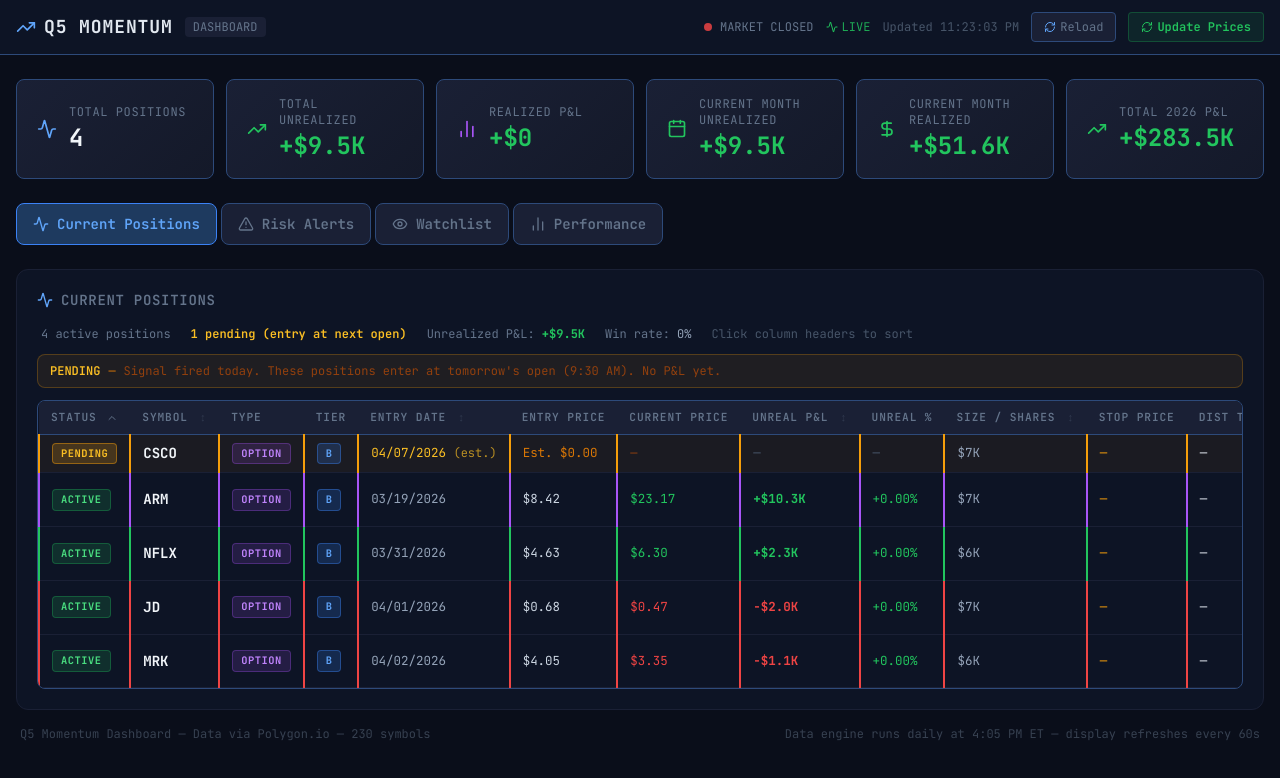
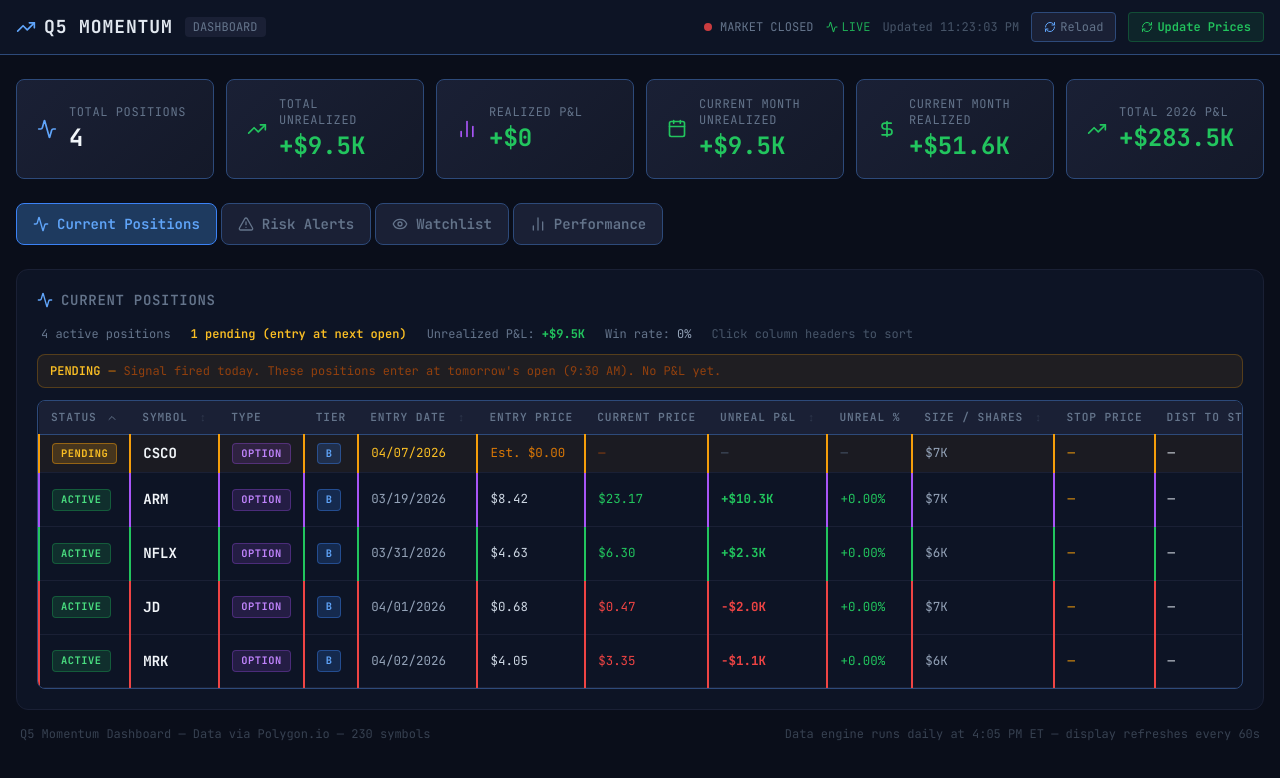
Before and after one commit to ztariff/q5-momentum-dashboard, a Next.js app: page / in a window 1280 px wide. Shown: the top 778 px of the page. Built offline with nearby package versions, Linux system fonts and the light colour scheme.

Commit message:
Remove (est.) from pending entry date

```diff
--- a/components/PositionsTable.tsx
+++ b/components/PositionsTable.tsx
@@ -304,7 +304,7 @@
                     {/* Entry Date */}
                     <td style={{ color: '#94a3b8' }}>
                       {isPending ? (
-                        <span style={{ color: '#fbbf24' }}>{formatDate(pos.entry_date)} <span className="text-xs opacity-70">(est.)</span></span>
+                        <span style={{ color: '#fbbf24' }}>{formatDate(pos.entry_date)}</span>
                       ) : formatDate(pos.entry_date)}
                     </td>
 
```
